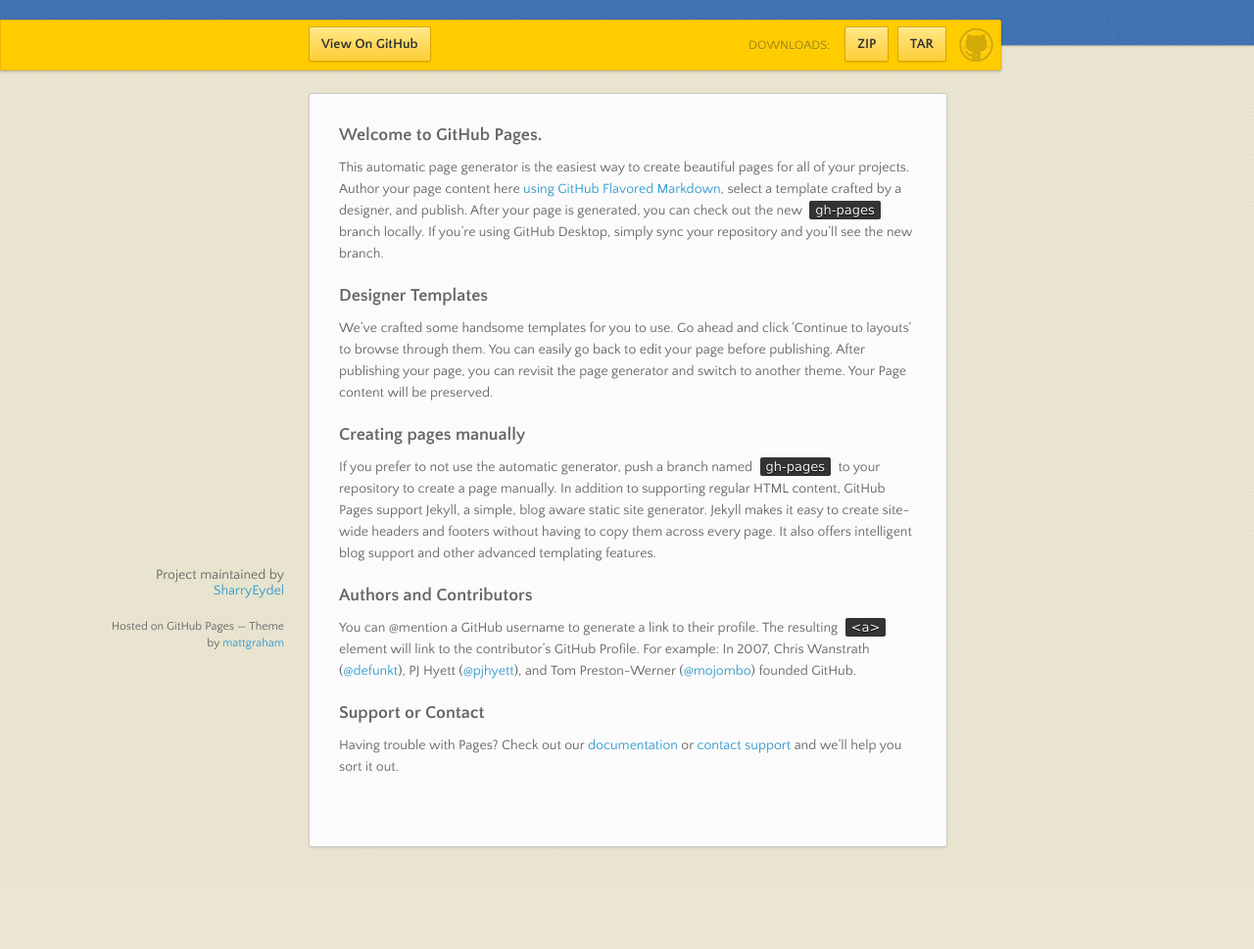
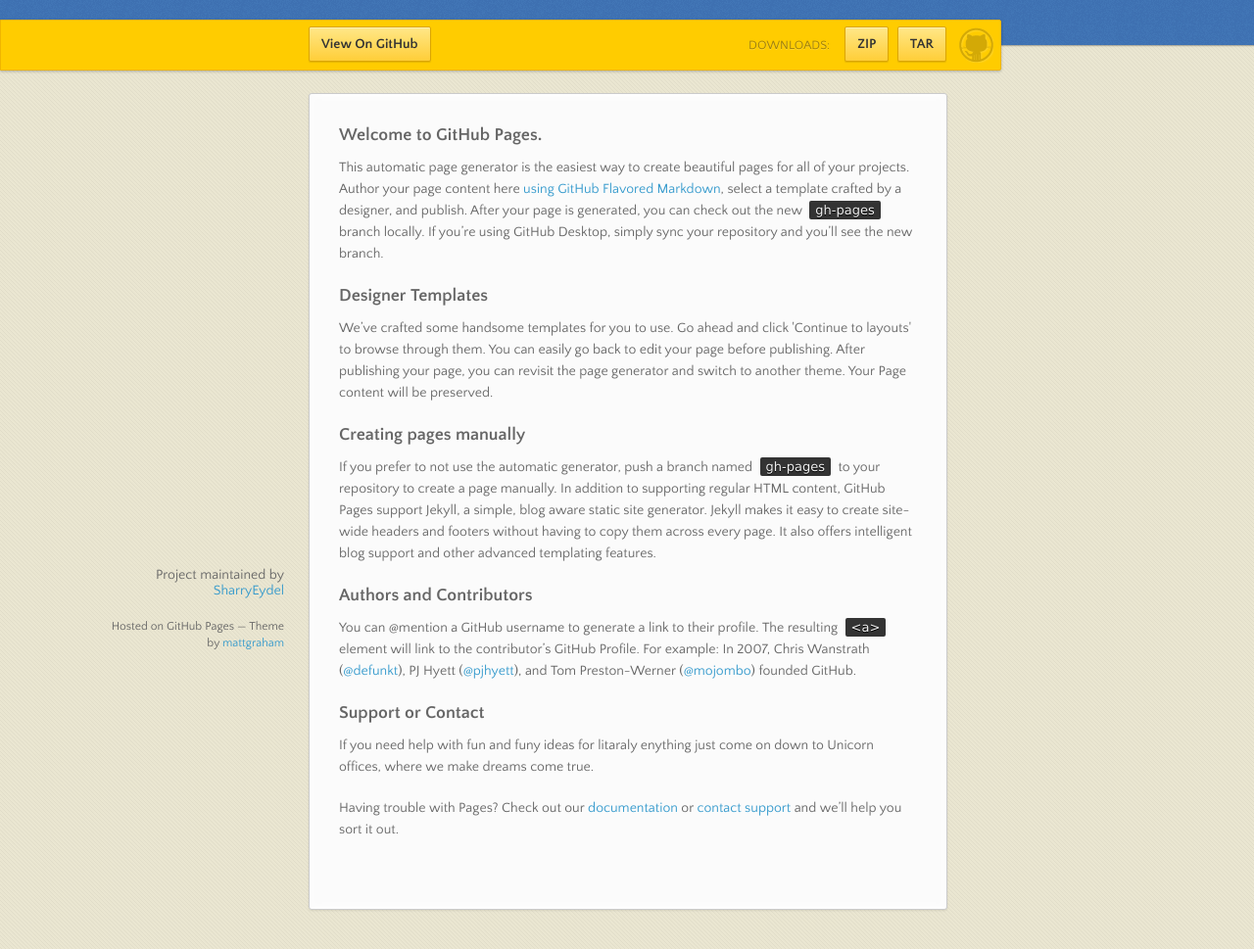
Before and after one commit to SharryEydel/personalwebsite, a plain HTML site: page index.html in a window 1280 px wide. Shown: the part 95-1064 px from the top of the page at 98% size. Before the commit the page ends 1000 px from the top, so only its background shows below. Drawn offline with nearby package versions, Linux system fonts and the light colour scheme.

Commit message:
Update index.html

```diff
--- a/index.html
+++ b/index.html
@@ -62,6 +62,8 @@
 <h3>
 <a id="support-or-contact" class="anchor" href="#support-or-contact" aria-hidden="true"><span aria-hidden="true" class="octicon octicon-link"></span></a>Support or Contact</h3>
 
+<p>If you need help with fun and funy ideas for litaraly enything just come on down to Unicorn offices, where we make dreams come true.
+
 <p>Having trouble with Pages? Check out our <a href="https://help.github.com/pages">documentation</a> or <a href="https://github.com/contact">contact support</a> and we’ll help you sort it out.</p>
       </section>
       <footer>
```
